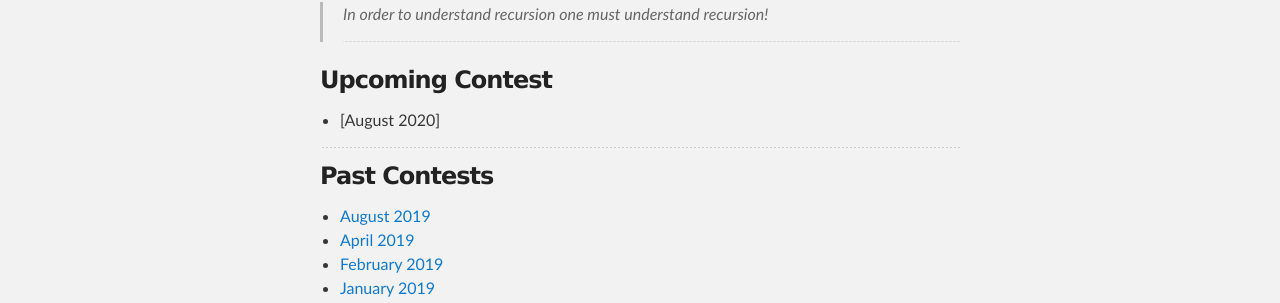
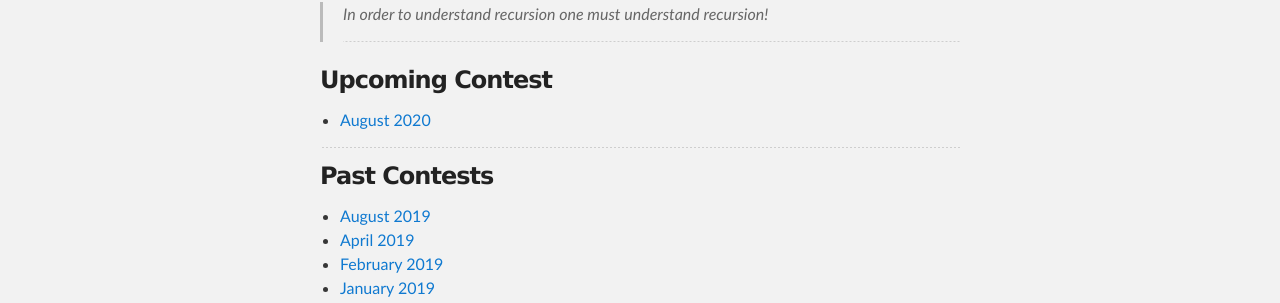
Before and after one commit to ieee-uvce-cs/ncode, a Jekyll site: the page built from index.md, in a window 1280 px wide. Shown: the part 294-597 px from the top of the page. Built offline with Jekyll 4.4.1, drawn with Linux system fonts in a browser that asks for light colours; part of the change alters nothing that is shown.

```diff
--- a/index.md
+++ b/index.md
@@ -6,7 +6,7 @@ layout: default
 * * *
 
 ### Upcoming Contest
-- [August 2020]
+- [August 2020](https://www.hackerrank.com/uvce-ncode-august-2020)
 
 * * *
 
```
